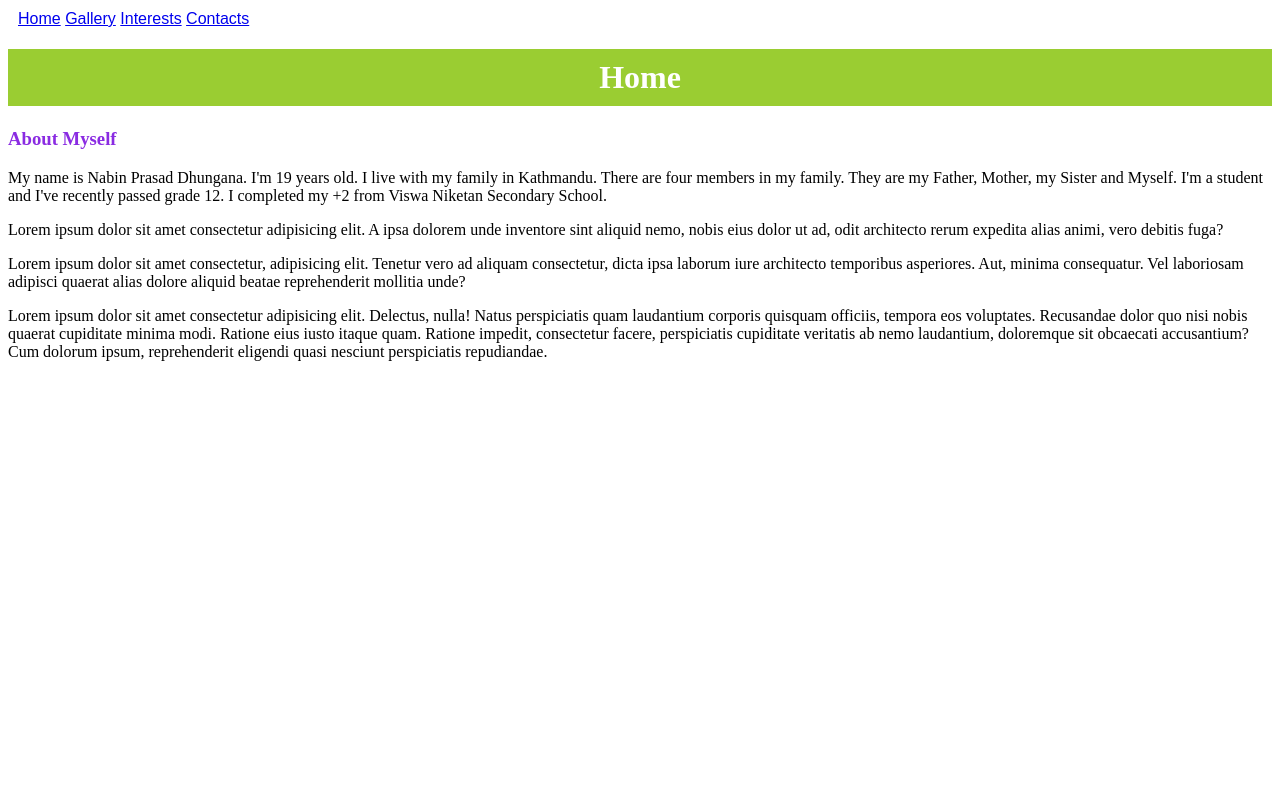
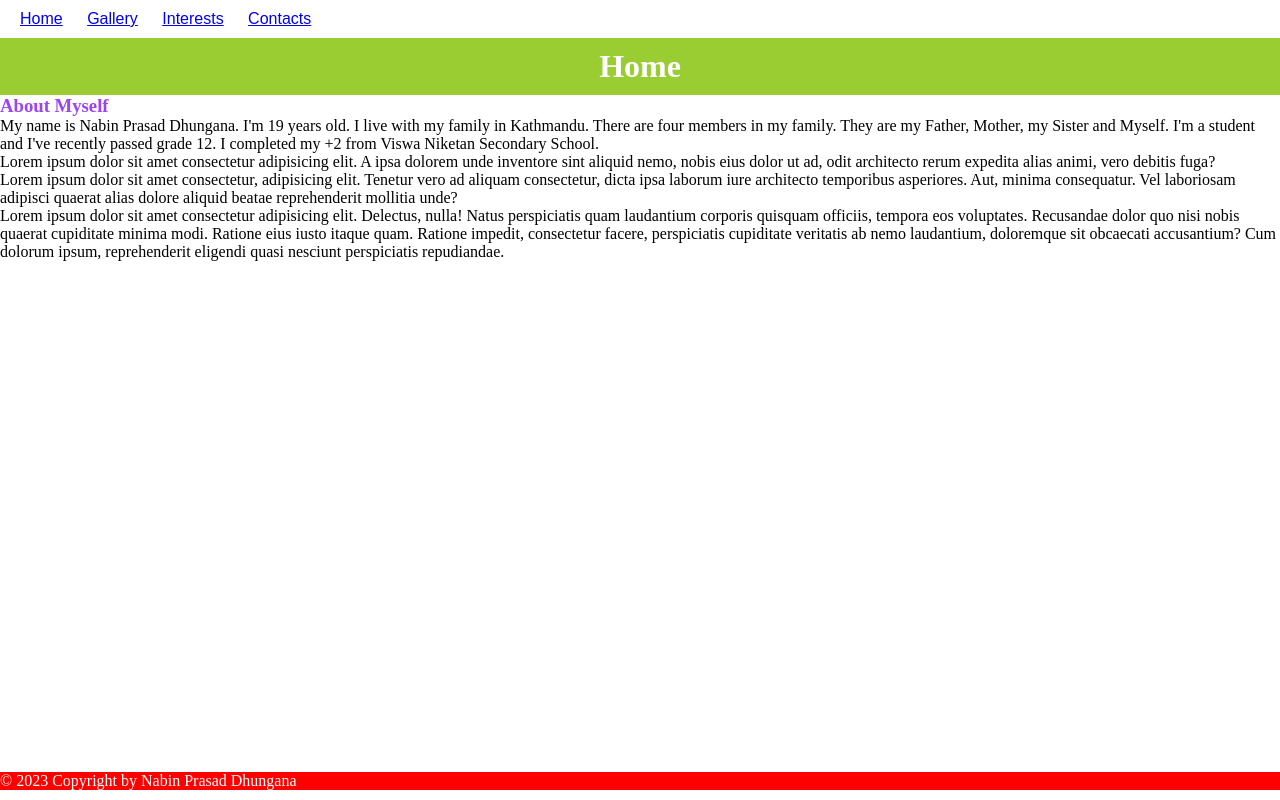
Before and after one commit to NabinPrasadDhungana/DjangoProject1st, a Django app: page / in a window 1280 px wide. Run offline with Django 5.2, Linux system fonts and the light colour scheme.

Commit message:
added header footer and base

```diff
--- a/mysite/urls.py
+++ b/mysite/urls.py
@@ -17,6 +17,8 @@ Including another URLconf
 from django.contrib import admin
 from django.urls import path
 from mysite import views
+from django.conf import settings
+from django.conf.urls.static import static
 
 # urlpatterns = [
 #     path('admin/', admin.site.urls),
--- a/static/css/style.css
+++ b/static/css/style.css
@@ -1,8 +1,38 @@
-/*Header*/
+*{
+    margin: 0;
+    box-sizing: border-box;
+}
+
 header{
     margin: 10px ;
+    font-size: 1.5rem;
+    font: 1em sans-serif;
 }
-/*Aqbout Myself*/
- h3{
-    color: royalblue;
+header a{
+    padding: 10px;
 }
+header .active a{
+    background-color: red;
+}
+/*About Myself*/
+h1{
+    padding: 10px;
+    background-color: yellowgreen;
+    color: white;
+    text-align: center;
+}
+h3{
+    color: rgb(158, 67, 243);
+}
+
+/* .para{
+
+} */
+
+.foot{
+    width: 100%;
+    position:absolute;
+    bottom:10px;
+    background-color: red;
+    color: white;
+}
--- /dev/null
+++ b/templates/base.html
@@ -0,0 +1,7 @@
+{% include 'header.html' %}
+
+{% block content %}
+
+{% endblock %}
+
+{% include 'footer.html' %}
--- /dev/null
+++ b/templates/footer.html
@@ -0,0 +1,8 @@
+
+<div class="foot">
+    <footer>
+            <p>© 2023 Copyright by Nabin Prasad Dhungana</p>
+        </footer>
+    </div>
+</body>
+</html>
--- /dev/null
+++ b/templates/header.html
@@ -0,0 +1,13 @@
+<!DOCTYPE html>
+<html>
+    <head>
+        <title> {{title}}</title>
+        <link rel="stylesheet" href="/static/css/style.css">
+    </head>
+    <body>
+<header>
+    <a class="{% if request.path == '/' %} active {% endif %}" href="{% url 'home_page' %}">Home</a>
+    <a class="{% if request.path == '/gallery/' %} active {% endif %}" href="{% url 'gallery_page'%}">Gallery</a>
+    <a class="{% if request.path == '/interests/' %} active {% endif %}" href="{% url 'interest_page' %}">Interests</a>
+    <a class="{% if request.path == '/contacts/' %} active {% endif %}" href="{% url 'contact_page' %}"> Contacts</a>
+</header>
--- a/templates/index.html
+++ b/templates/index.html
@@ -1,42 +1,10 @@
-<!DOCTYPE html>
-<html>
-    <head>
-        <title> {{title}}</title>
-        <style>
-            header{
-                margin: 10px ;
-                font-size: 1.5rem;
-                font: 1em sans-serif;
-            }
-                h1{
-                    padding: 10px;
-                    background-color: yellowgreen;
-                    color: white;
-                    text-align: center;
-                }
-                h3{
-                    color: blueviolet;
-                }
-        </style>
-    </head>
-    <body>
-        {% comment %} <header>
-            <a href="index.html">Home</a>
-            <a href="static/gallery.html">Gallery</a>
-            <a href="interest.html">Interests</a>
-            <a href="contacts.html"> Contacts</a>
-        </header> {% endcomment %}
-
-        <header>
-            <a href="{% url 'home_page' %}">Home</a>
-            <a href="{% url 'gallery_page'%}">Gallery</a>
-            <a href="{% url 'interest_page' %}">Interests</a>
-            <a href="{% url 'contact_page' %}"> Contacts</a>
-        </header>
+{% extends "base.html" %}
+{% block content %}
 
         <h1> Home</h1>
         <h3>About Myself</h3>
-        <p>My name is Nabin Prasad Dhungana.
+        <div class="para">
+            <p>My name is Nabin Prasad Dhungana.
            I'm 19 years old.
            I live with my family in Kathmandu.
            There are four members in my family.
@@ -51,5 +19,6 @@
                 quaerat alias dolore aliquid beatae reprehenderit mollitia unde?</p>
                 <p>Lorem ipsum dolor sit amet consectetur adipisicing elit. Delectus, nulla! Natus perspiciatis quam laudantium corporis quisquam officiis, tempora eos voluptates. Recusandae dolor quo nisi nobis quaerat cupiditate minima modi. Ratione eius iusto itaque quam. Ratione impedit, consectetur facere, perspiciatis cupiditate veritatis ab nemo laudantium, doloremque sit obcaecati accusantium? Cum dolorum ipsum,
                     reprehenderit eligendi quasi nesciunt perspiciatis repudiandae.</p>
-            </body>
-</html>
+        </div>
+
+    {% endblock %}
```
Also changed, not shown: templates/contacts.html (+4 -37 lines), templates/gallery.html (+2 -16 lines), templates/interest.html (+4 -37 lines).
